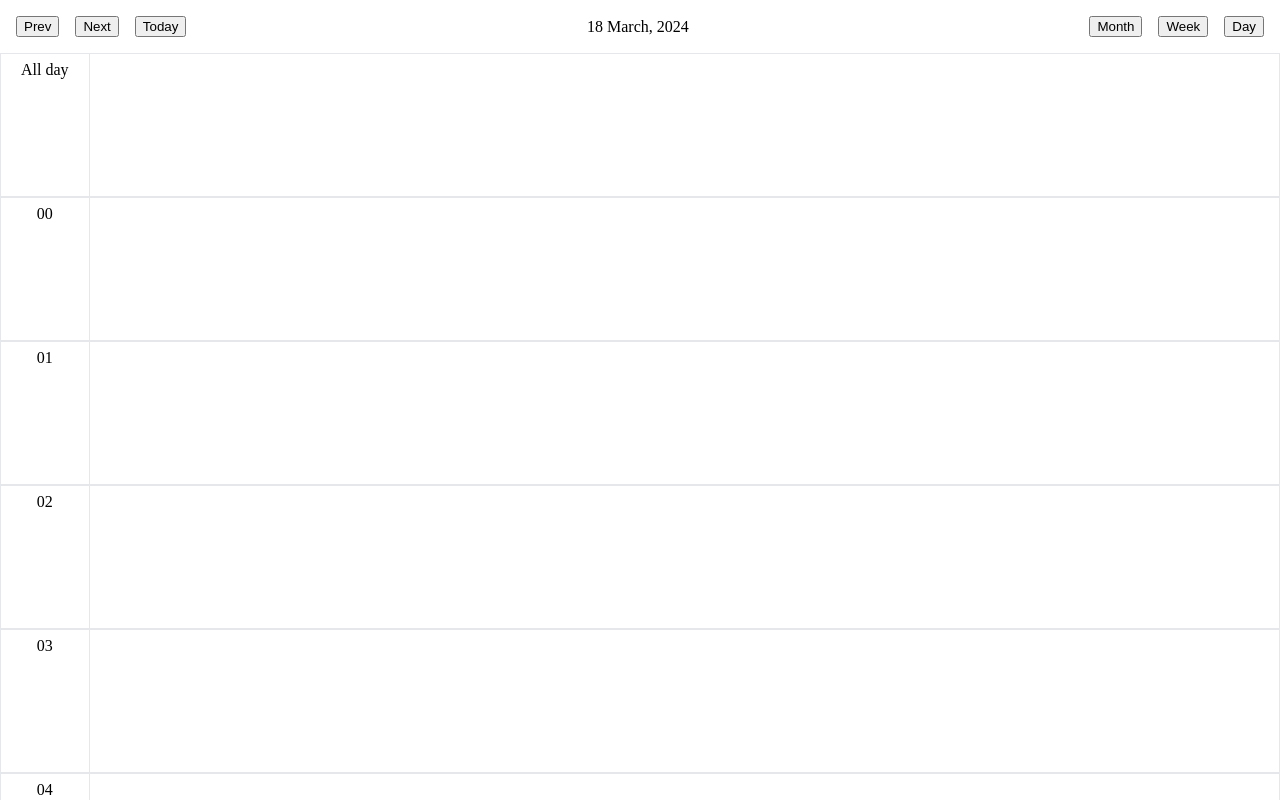
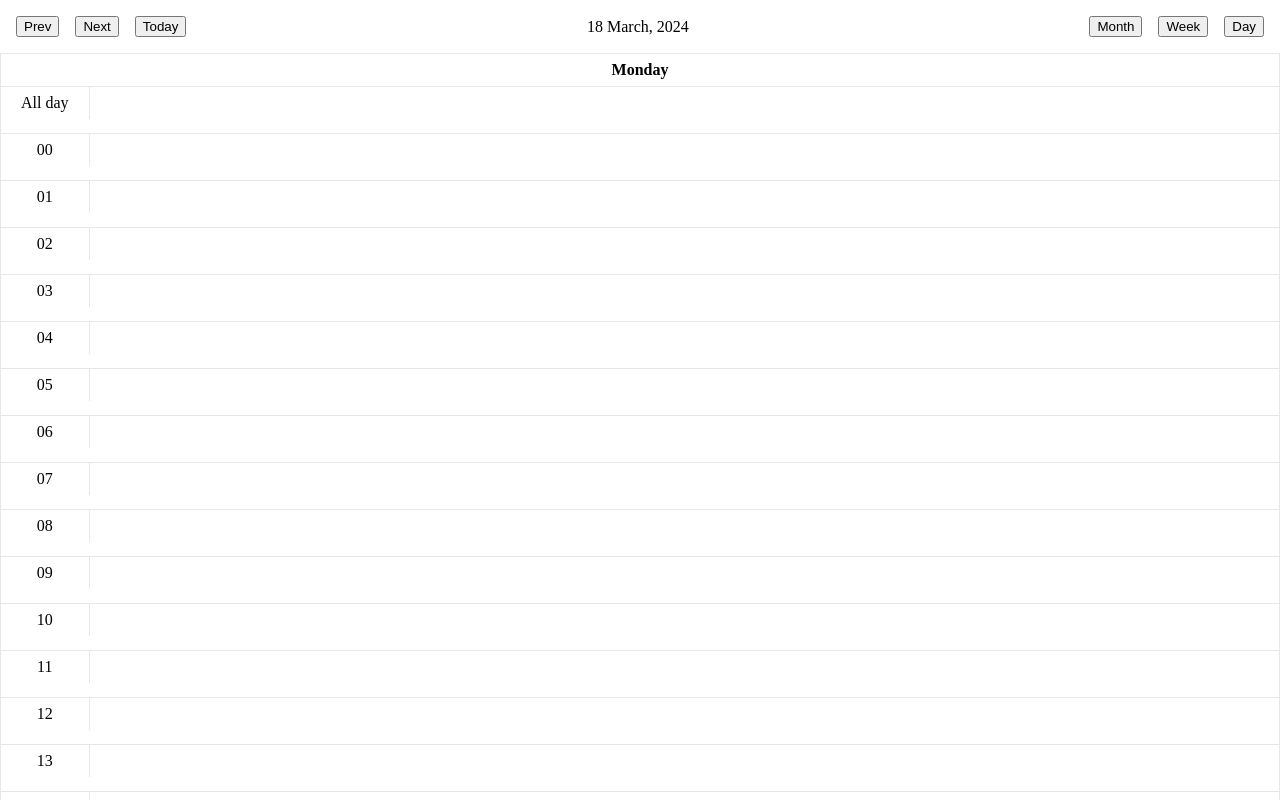
Before and after one commit to dragos-boisteanu/vue3-events-calendar, a Vue app: page / in a window 1280 px wide. Both pictures are taken after a click on the button "Day". Built offline with nearby package versions, Linux system fonts and the light colour scheme.

Commit message:
- day page - month changed event - fixed displaying all day event in time area too

```diff
--- a/src/App.vue
+++ b/src/App.vue
@@ -27,11 +27,15 @@ const events = [
 const handleEventClick = (event) => {
   console.log('event', event)
 }
+
+const handleMothChanged = (month) => {
+  console.log("monthChanged", month)
+}
 </script>
 
 <template>
   <div>
-    <calendar :events="events" v-slot="{ event }">
+    <calendar :events="events" v-slot="{ event }" @month-changed="handleMothChanged">
       <div
         class="flex w-full cursor-pointer items-center gap-x-2 bg-sky-500 p-0.5 text-sm text-white hover:shadow"
         @click="handleEventClick(event)"
--- a/src/components/calendarComponent.vue
+++ b/src/components/calendarComponent.vue
@@ -241,23 +241,37 @@ const previous = () => {
         currentDate.value.getMonth() - 1,
         1
       )
+      emits('monthChanged', currentDate.value)
       break
     case modes.Week:
       {
-        currentDate.value = new Date(
+        const previousWeek = new Date(
             firstWeekDay.value.getFullYear(),
             firstWeekDay.value.getMonth(),
-          firstWeekDay.value.getDate() - 7
-        )
+            firstWeekDay.value.getDate() - 7)
+
+        if(currentDate.value.getMonth() !== previousWeek.getMonth()) {
+          emits('monthChanged', previousWeek.value)
+        }
+
+        currentDate.value = previousWeek
       }
       break
-    case modes.Day:
-      currentDate.value = new Date(
+    case modes.Day: {
+      const previousDay = new Date(
           currentDate.value.getFullYear(),
           currentDate.value.getMonth(),
           currentDate.value.getDate() - 1
       )
+
+      if(currentDate.value.getMonth() !== previousDay.getMonth()) {
+        emits('monthChanged', previousDay.value)
+      }
+
+      currentDate.value = previousDay
+
       break
+      }
   }
 }
 const next = () => {
@@ -272,26 +286,36 @@ const next = () => {
       emits('monthChanged', currentDate.value)
       break
     // week
-    case modes.Week:
-      currentDate.value = new Date(
+    case modes.Week: {
+      const nextWeek = new Date(
           lastWeekDay.value.getFullYear(),
           lastWeekDay.value.getMonth(),
           lastWeekDay.value.getDate() + 1
       )
-      //   TODO: emit event when month changes
+
+      if (currentDate.value.getMonth() !== nextWeek.getMonth()) {
+        emits('monthChanged', nextWeek)
+      }
+
+      currentDate.value = nextWeek
       break
+    }
     // day
-    case modes.Day:
-      {
-        currentDate.value = new Date(
+    case modes.Day: {
+      const nextDay = new Date(
           currentDate.value.getFullYear(),
           currentDate.value.getMonth(),
           currentDate.value.getDate() + 1
       )
-        //   TODO: emit event when month changes
+
+      if (currentDate.value.getMonth() !== nextDay.getMonth()) {
+        emits('monthChanged', nextDay)
       }
 
+      currentDate.value = nextDay
+
       break
+    }
   }
 }
 
@@ -342,17 +366,6 @@ const setMode = (m) => {
         </button>
       </div>
     </div>
-<!--    <div
-      class="day-title__container"
-      :class="{
-        'days__title__container&#45;&#45;seven-cols': mode === modes.Month || mode === modes.Week,
-        'days__title__container&#45;&#45;one-col': mode === modes.Day || mode === modes.List
-      }"
-    >
-      <div v-for="(day, index) in daysTitle" :key="index" class="day__title">
-        {{ day }}
-      </div>
-    </div>-->
     <div
       style="display: flex;flex-direction: column;overflow: auto; height: 100%"
     >
@@ -384,6 +397,7 @@ const setMode = (m) => {
       <day-component
         v-if="mode === modes.Day"
         :hours="hours24"
+        :days="days"
         :date="currentDate"
         :events="currentDateEvents"
         v-slot="{ event }"
--- a/src/components/dayComponent.vue
+++ b/src/components/dayComponent.vue
@@ -1,22 +1,32 @@
 <script setup>
+import {computed} from "vue";
+
 const props = defineProps({
   date: { type: Date, required: true },
   hours: { type: Array, required: true },
-  events: { type: Array, required: false, default: () => [] }
+  events: { type: Array, required: false, default: () => [] },
+  days: {type: Array, required: true}
 })
 
 const getCurrentDayEventsByHour = (time) => {
-  return props.events.filter((event) => event.date.getHours() === Number.parseInt(time))
+  return props.events.filter((event) => !event.allDay && event.date.getHours() === Number.parseInt(time))
 }
 
 const getAllDayEvents = () => {
   return props.events.filter((event) => event.allDay)
 }
+
+const dayTitle = computed(() => props.days.find(day => day.id === props.date.getDay()).name)
 </script>
 
 <template>
-  <div class="day__container">
     <div class="day">
+      <div class="day_title__container">
+        <div  class="day__title">
+          {{ dayTitle }}
+        </div>
+      </div>
+      <div class="day__events">
         <div class="day__time">
           <div class="day__time__title">All day</div>
           <div class="day__content">
@@ -34,32 +44,38 @@ const getAllDayEvents = () => {
 </template>
 
 <style scoped>
-.day__container {
-  display: flex;
-
+.day {
   width: 100%;
   height: 100%;
 }
 
-.day {
-  width: 100%;
+.day_title__container {
+  text-align: center;
+  width: 100%
 }
 
-.day__all-day {
-  display: flex;
-  align-items: start;
-  justify-content: stretch;
+.day__title {
+  padding: 8px;
+  text-align: center;
 
   border: 1px solid #e5e7ebff;
+
+  font-weight: bold;
+}
+
+.day__events {
+  height: 100%;
+  overflow-y: auto;
 }
 
 .day__time {
   display: flex;
   align-items: flex-start;
 
-  height: 144px;
+  min-height: 47px;
 
   border: 1px solid #e5e7ebff;
+  border-top: none
 }
 
 .day__time__title {
--- a/src/components/weekComponent.vue
+++ b/src/components/weekComponent.vue
@@ -14,7 +14,7 @@ const isCurrentDay = (day) => {
 }
 
 const getDayEventsByHour = (time, events) => {
-  return events.filter((event) => event.date.getHours() === Number.parseInt(time))
+  return events.filter((event) =>  !event.allDay && event.date.getHours() === Number.parseInt(time))
 }
 
 const getAllDayEvents = (events) => {
```
Lines whose indentation alone changed are shown as unchanged.
